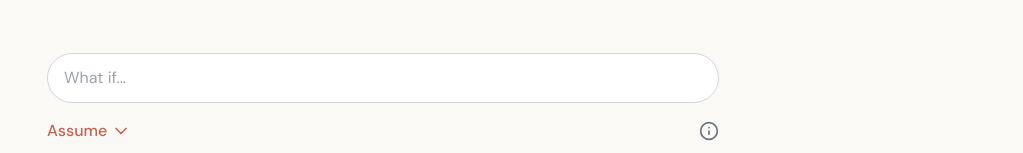
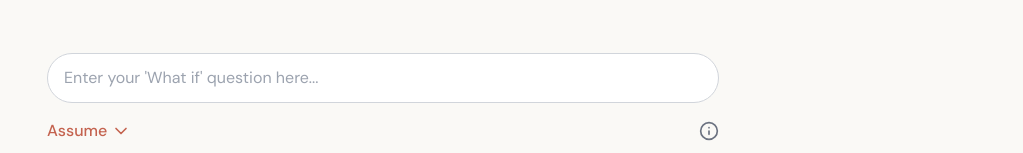
Before and after one commit to manoj30075/the-road-not-taken, a React (Vite) app: page / in a window 1280 px wide. Shown: the part 155-308 px from the top of the page, without its empty margins (257-1280 px from the left). Built offline with nearby package versions, Linux system fonts and the light colour scheme; no server answers.

Commit message:
change the input placeholder

```diff
--- a/src/components/scenarios/ScenarioInput.tsx
+++ b/src/components/scenarios/ScenarioInput.tsx
@@ -69,7 +69,7 @@ const ScenarioInput: React.FC<ScenarioInputProps> = ({
                         type="text"
                         value={scenarioValue}
                         onChange={(e) => onChangeScenario(e.target.value)}
-                        placeholder="What if..."
+                        placeholder="Enter your 'What if' question here..."
                         className="w-full bg-white border border-gray-300 rounded-full px-4 py-3 pr-12 focus:outline-none focus:ring-2 focus:ring-[#C4634F] focus:border-transparent"
                     />
                     {scenarioValue && (
@@ -78,7 +78,7 @@ const ScenarioInput: React.FC<ScenarioInputProps> = ({
                             onClick={handleClearScenario}
                             className="absolute right-5 top-1/2 transform -translate-y-1/2 text-gray-400 hover:text-gray-600"
                         >
-                            <X size={20} />
+                            <X size={20}/>
                         </button>
                     )}
                 </div>
@@ -88,7 +88,7 @@ const ScenarioInput: React.FC<ScenarioInputProps> = ({
                         onClick={() => setShowAssume(!showAssume)}
                         className="text-[#C4634F] font-medium flex items-center"
                     >
-                        Assume <ChevronDown size={20}
+                    Assume <ChevronDown size={20}
                                             className={`ml-1 transform transition-transform ${showAssume ? 'rotate-180' : ''}`}/>
                     </button>
                     <button
```
